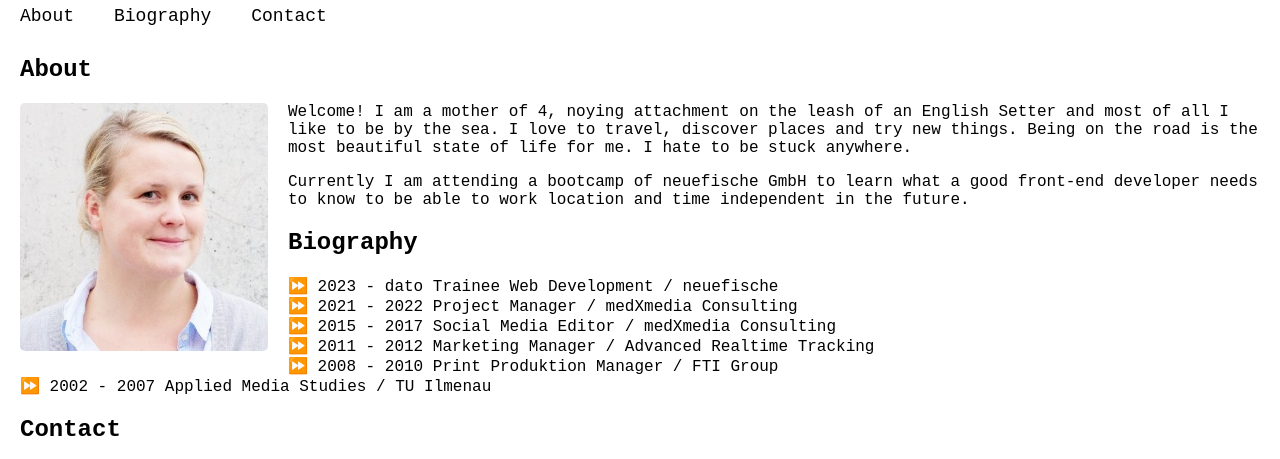
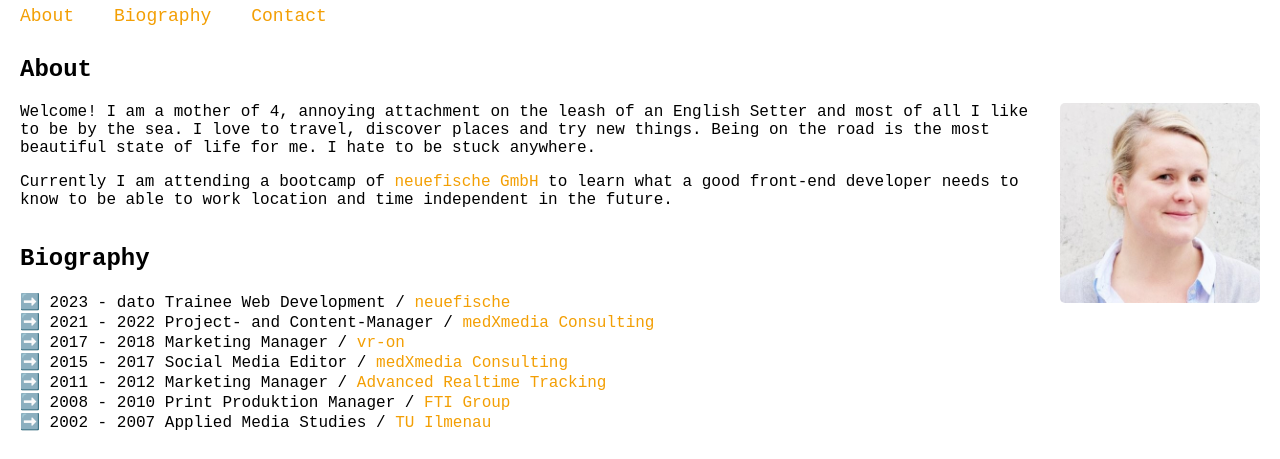
Before and after one commit to uwoch/personal-website, a plain HTML site: page index.html in a window 1280 px wide. Shown: the part 74-533 px from the top of the page. Drawn offline with Linux system fonts and the light colour scheme.

Commit message:
change a lot

```diff
--- a/index.html
+++ b/index.html
@@ -21,22 +21,25 @@
         <main>
     <section class="about">
         <h2>About</h2>
-          <figure><img class="left" src="/assets/rike.jpg" alt="portrait of me">
-        </figure>
-        <p>Welcome! I am a mother of 4, noying attachment on the leash of an English Setter and most of all I like to be by the sea. I love to travel, discover places and try new things. Being on the road is the most beautiful state of life for me. I hate to be stuck anywhere.
-          </p>
-          <p>Currently I am attending a bootcamp of neuefische GmbH to learn what a good front-end developer needs to know to be able to work location and time independent in the future.</p>
+        <p>
+            <figure><img class="left" src="/assets/rike.jpg" alt="portrait of me">
+            </figure>
+        </p>
+            <p>Welcome! I am a mother of 4, annoying attachment on the leash of an English Setter and most of all I like to be by the sea. I love to travel, discover places and try new things. Being on the road is the most beautiful state of life for me. I hate to be stuck anywhere.
+        <p>Currently I am attending a bootcamp of <a href="https://www.neuefische.de">neuefische GmbH</a> to learn what a good front-end developer needs to know to be able to work location and time independent in the future.</p>
     </section>
     <section class="biography">
         <p>
             <h2>Biography</h2>
             <ul>
-                <li>⏩️ 2023 - dato Trainee Web Development / neuefische</li>
-                <li>⏩️ 2021 - 2022 Project Manager / medXmedia Consulting</li>
-                <li>⏩️ 2015 - 2017 Social Media Editor / medXmedia Consulting</li>
-                <li>⏩️ 2011 - 2012 Marketing Manager / Advanced Realtime Tracking</li>
-                <li>⏩️ 2008 - 2010 Print Produktion Manager / FTI Group</li>
-                <li>⏩️ 2002 - 2007 Applied Media Studies / TU Ilmenau</li>
+                <li class="biography__list"> 2023 - dato Trainee Web Development /
+                    <a href="https://www.neuefische.de" target="_blank">neuefische</a></li>
+                <li class="biography__list"> 2021 - 2022 Project- and Content-Manager / <a href="https://www.medxmedia.de" target="_blank">medXmedia Consulting</a></li>
+                <li class="biography__list"> 2017 - 2018 Marketing Manager / <a href="https://vr-on.com" target="_blank">vr-on</a></li>
+                <li class="biography__list"> 2015 - 2017 Social Media Editor / <a href="https://www.medxmedia.de" target="_blank">medXmedia Consulting</a></li>
+                <li class="biography__list"> 2011 - 2012 Marketing Manager / <a href="https://ar-tracking.com" target="_blank">Advanced Realtime Tracking</a></li>
+                <li class="biography__list"> 2008 - 2010 Print Produktion Manager / <a href="https://fti.de" target="_blank">FTI Group</a></li>
+                <li class="biography__list"> 2002 - 2007 Applied Media Studies / <a href="https://www.tu-ilmenau.de/" target="_blank">TU Ilmenau</a></li>
             </ul>
         </p>
     </section>
--- a/styles.css
+++ b/styles.css
@@ -6,30 +6,33 @@
     margin: 20px;
   }
 img {
-  width: 20%;
+  width: 200px;
   margin-left: 0;
   margin-bottom: 10px;
   border-radius: 5px;
+  margin-right: 10px;
+  margin-left: 20px;
 }
   .logo {
-    width: 5%;
+    width: 10%;
   }
   a, ul {
     text-decoration: none;
     color: black
   }
+  a {
+    color: rgb(243, 159, 4);
+    }
   a:hover {
-    color: orange;
-    }
-  a:visited {
-    color: grey
+  color:black;
+
   }
    section {
    padding-left: 0px;
   }
   .left {
-    float: left;
-   margin-right: 20px;
+    float: right;
+   margin-right:0px;
   }
  a href {
   padding: 20px;
@@ -49,6 +52,7 @@ padding: 0;
 }
 figure {
 margin: 0;
+
 }
 .about {
 margin-top: 30px;
@@ -67,3 +71,9 @@ margin-top: 30px;
   color: rgb(117, 116, 116);
   text-decoration: none;
 }
+.biography {
+  display: inline-block;
+}
+.biography__list::before {
+content: "➡️";
+}
```
